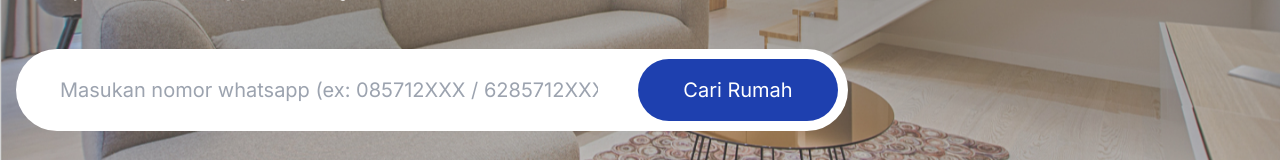
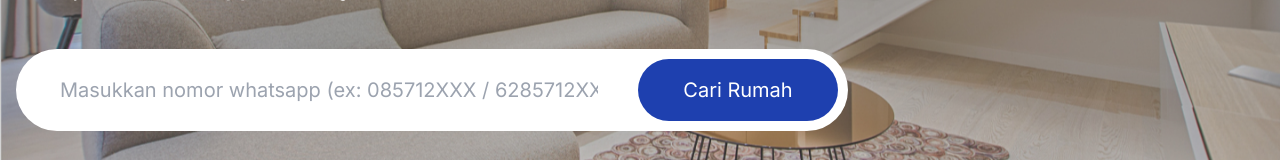
Before and after one commit to okta2510/rumame, a Next.js app: page /search in a window 1280 px wide. Shown: the part 471-631 px from the top of the page. Built offline with nearby package versions, Linux system fonts and the light colour scheme.

Commit message:
Update page.js

```diff
--- a/src/app/search/page.js
+++ b/src/app/search/page.js
@@ -82,7 +82,7 @@ export default function Search() {
         <div className='w-full pt-12 px-4'>
           <div className="lg:flex text-gray-600 lg:bg-white  w-full lg:w-8/12 rounded-full items-center lg:pl-[24px] lg:gap-[20px] outline-none border-0 text-center justify-center lg:p-[10px]">
             <input className="border-gray-300 bg-white h-10 rounded-full lg:rounded-lg focus:outline-none border-0 flex-grow text-[20px] mb-5 lg:mb-0 mx-auto w-full px-5 py-8 lg:py-0"
-              type="phone" name="search" placeholder="Masukan nomor whatsapp (ex: 085712XXX / 6285712XXX)" id="phoneNumber" value={phoneNumber} onChange={handlePhoneNumberChange} disabled={isLoading}  pattern="[0-9]{10,16}"/>
+              type="phone" name="search" placeholder="Masukkan nomor whatsapp (ex: 085712XXX / 6285712XXX)" id="phoneNumber" value={phoneNumber} onChange={handlePhoneNumberChange} disabled={isLoading}  pattern="[0-9]{10,16}"/>
             <button type="submit" className={"right-0 top-0 bg-blue-800 text-white lg:py-4 py-4 px-[20px] w-full lg:w-auto lg:px-[20px] rounded-full text-[20px] hover:cursor-pointer hover:bg-blue-900 lg:min-w-[200px] "+ (!phoneNumber ? 'disabled text-slate-400' : '')} onClick={handleClick} disabled={!phoneNumber}>
               {isLoading ? 'Mohon Tunggu...' : 'Cari Rumah'}
             </button>
```
